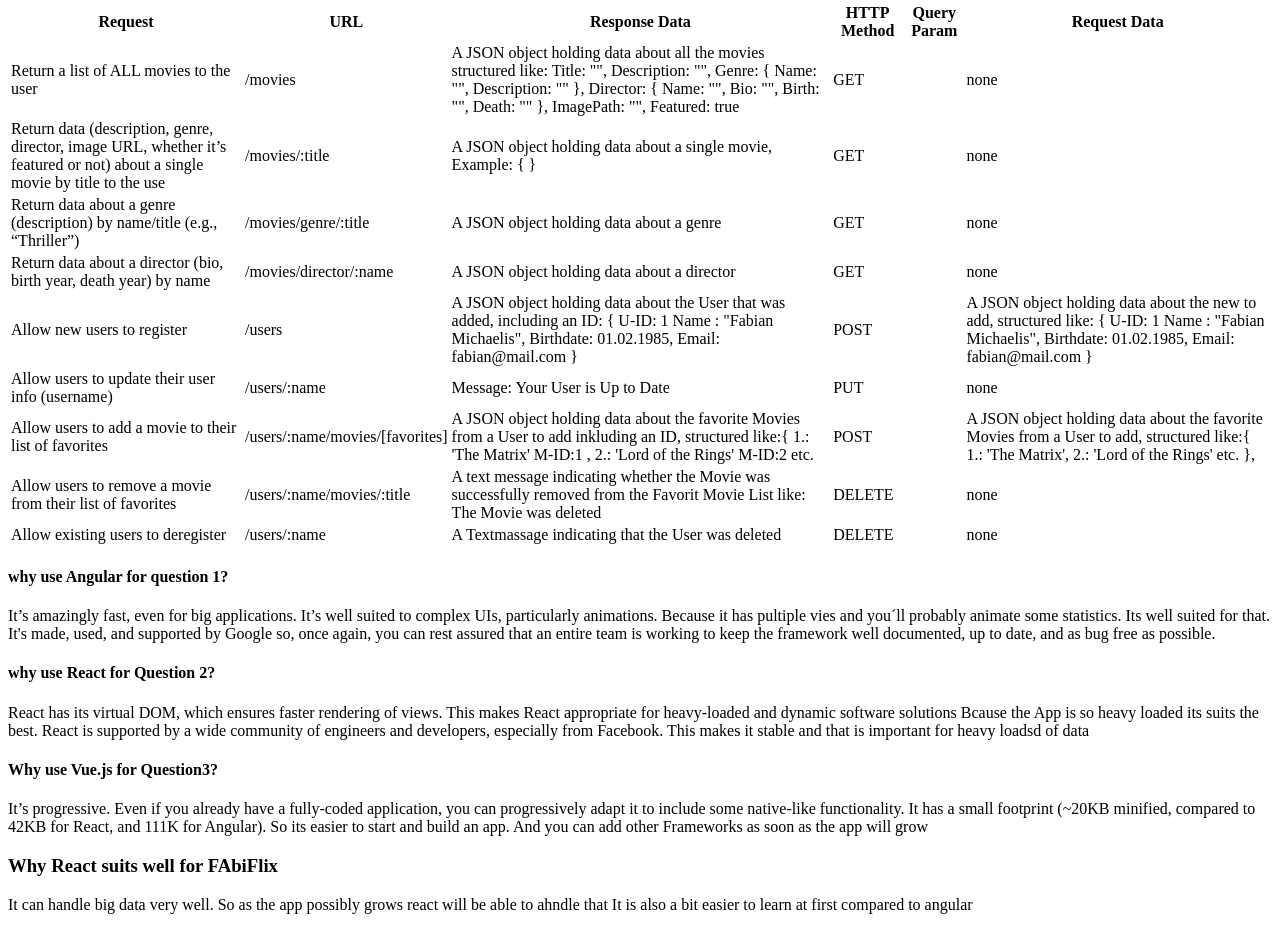
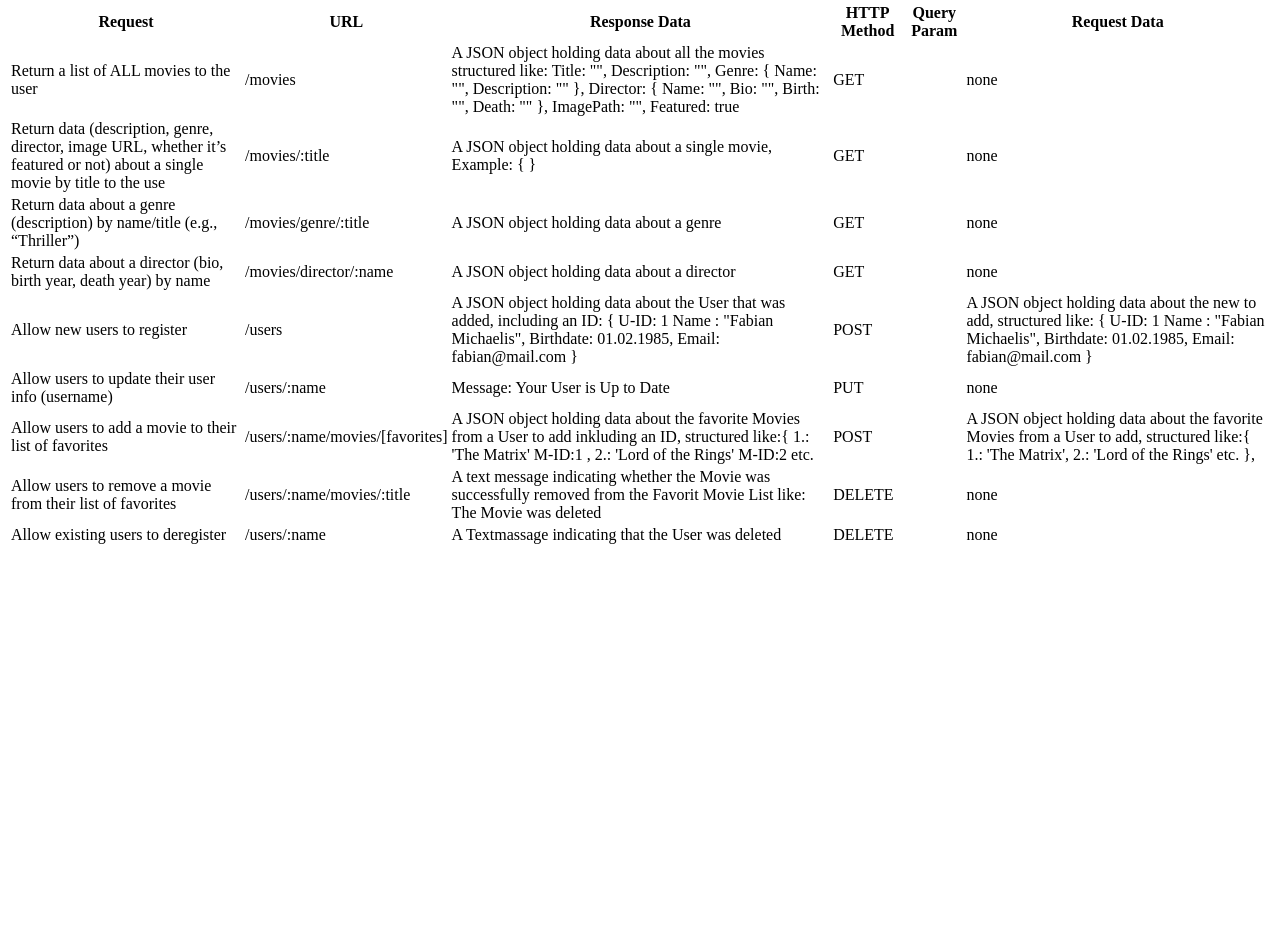
Before and after one commit to FabiMi/movie_api, a website: page public/documentation.html in a window 1280 px wide. Shown: the part 367-1297 px from the top of the page. After the commit the page ends 922 px from the top, so only its background shows below. Drawn offline with Linux system fonts and the light colour scheme.

Commit message:
Update documentation.html

```diff
--- a/public/documentation.html
+++ b/public/documentation.html
@@ -149,24 +149,6 @@
             </tbody>
          </table>
 
-         <h4>why use Angular  for question 1? </h4>
-         <p>It’s amazingly fast, even for big applications.
-            It’s well suited to complex UIs, particularly animations. Because it has pultiple vies and you´ll probably animate some statistics. Its well suited for that.
-            It's made, used, and supported by Google so, once again, you can rest assured that an entire team is working to keep the framework well documented, up to date, and as bug free as possible.
-            </p>
 
-         <h4>why use React for Question 2?</h4>
-         <p>React has its virtual DOM, which ensures faster rendering of views. This makes React appropriate for heavy-loaded and dynamic software solutions
-            Bcause the App is so heavy loaded its suits the best.
-            React is supported by a wide community of engineers and developers, especially from Facebook. This makes it stable and that is important for heavy loadsd of data</p>
-
-         <h4>Why use Vue.js for Question3?</h4>
-         <p>It’s progressive. Even if you already have a fully-coded application, you can progressively adapt it to include some native-like functionality.
-            It has a small footprint (~20KB minified, compared to 42KB for React, and 111K for Angular).
-            So its easier to start and build an app. And you can add other Frameworks as soon as the app will grow</p>
-
-            <h3>Why React suits well for FAbiFlix</h3>
-            <p>It can handle big data very well. So as the app possibly grows react will be able to ahndle that
-            It is also a bit easier to learn at first compared to angular</p>
 </body>
 </html>
```
